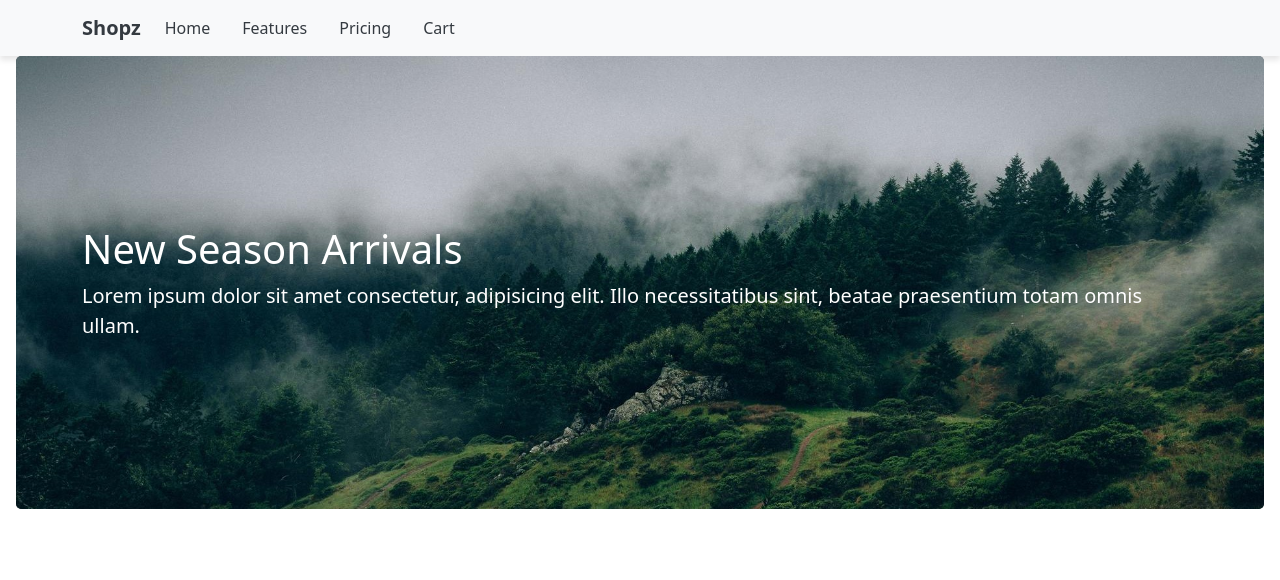
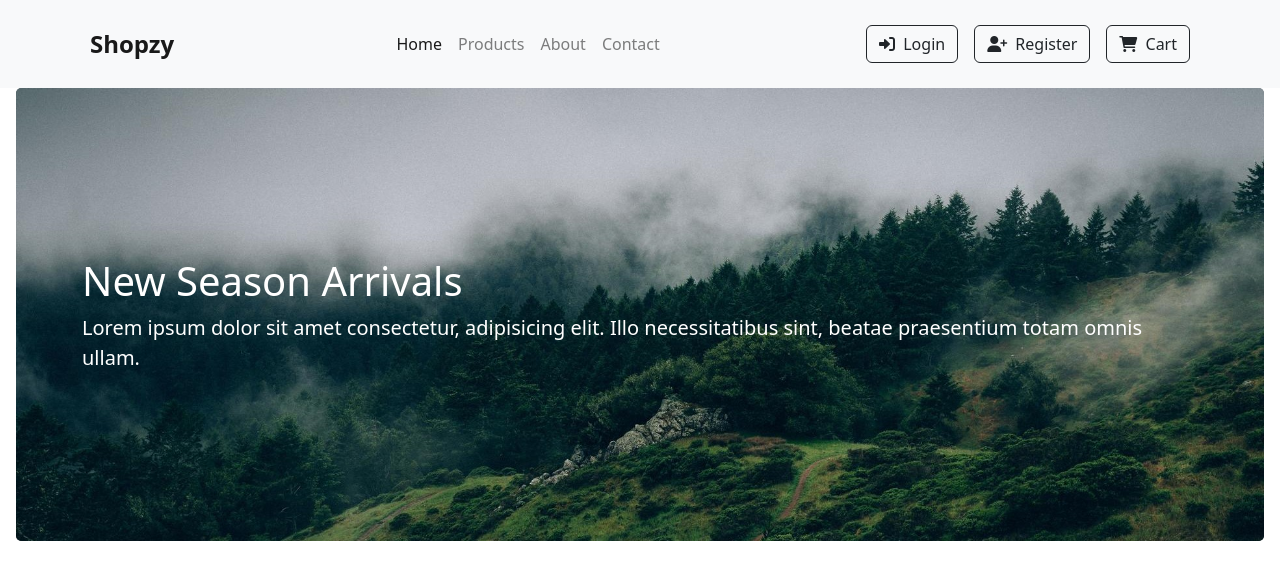
Before and after one commit to kamel404/ecommerce-react, a React (Vite) app: page / in a window 1280 px wide. Shown: the top 580 px of the page. Built offline with nearby package versions, Linux system fonts and the light colour scheme.

Commit message:
Finished the Navbar

```diff
--- a/index.html
+++ b/index.html
@@ -8,6 +8,11 @@
     integrity="sha384-Gn5384xqQ1aoWXA+058RXPxPg6fy4IWvTNh0E263XmFcJlSAwiGgFAW/dAiS6JXm"
     crossorigin="anonymous"
   />
+   <link rel="stylesheet" href="https://cdn.jsdelivr.net/npm/bootstrap@4.0.0/dist/css/bootstrap.min.css"
+    integrity="sha384-Gn5384xqQ1aoWXA+058RXPxPg6fy4IWvTNh0E263XmFcJlSAwiGgFAW/dAiS6JXm" crossorigin="anonymous">
+  <link rel="stylesheet" href="https://cdnjs.cloudflare.com/ajax/libs/font-awesome/6.2.0/css/all.min.css"
+    integrity="sha512-xh6O/CkQoPOWDdYTDqeRdPCVd1SpvCA9XXcUnZS2FmJNp1coAFzvtCN9BmamE+4aHK8yyUHUSCcJHgXloTyT2A=="
+    crossorigin="anonymous" referrerpolicy="no-referrer" />
     <meta name="viewport" content="width=device-width, initial-scale=1.0" />
     <title>Ecommerce Intern</title>
   </head>
--- a/src/App.jsx
+++ b/src/App.jsx
@@ -1,8 +1,8 @@
 import Navbar from './Components/Navbar'
 import React from 'react';
-import '../node_modules/font-awesome/css/font-awesome.min.css';
-import '../node_modules/bootstrap/dist/css/bootstrap.min.css';
 import Home from './Components/Home';
+import 'bootstrap/dist/css/bootstrap.min.css';
+import 'bootstrap/dist/js/bootstrap.bundle.min';
 
 
 function App() {
--- a/src/Components/Navbar.jsx
+++ b/src/Components/Navbar.jsx
@@ -1,26 +1,38 @@
-import Container from 'react-bootstrap/Container';
-import Nav from 'react-bootstrap/Nav';
-import Navbar from 'react-bootstrap/Navbar';
-import '../assets/navbar.css';
+import { NavLink } from 'react-router-dom';
+
 
 function NavBar() {
     return (
-        <>
-            <Navbar bg="light" expand="lg">
-                <Container>
-                    <Navbar.Brand href="/">Shopz</Navbar.Brand>
-                    <Navbar.Toggle aria-controls="basic-navbar-nav" />
-                    <Navbar.Collapse id="basic-navbar-nav">
-                        <Nav className="me-auto">
-                            <Nav.Link href="#home">Home</Nav.Link>
-                            <Nav.Link href="#features">Features</Nav.Link>
-                            <Nav.Link href="#pricing">Pricing</Nav.Link>
-                            <Nav.Link href="#cart">Cart</Nav.Link>
-                        </Nav>
-                    </Navbar.Collapse>
-                </Container>
-            </Navbar>
-        </>
+        <nav className="navbar navbar-expand-lg navbar-light bg-light py-3 sticky-top">
+            <div className="container">
+                <NavLink className="navbar-brand fw-bold fs-4 px-2" to="/">Shopzy</NavLink>
+                <button className="navbar-toggler mx-2" type="button" data-bs-toggle="collapse" data-bs-target="#navbarSupportedContent" aria-controls="navbarSupportedContent" aria-expanded="false" aria-label="Toggle navigation">
+                    <span className="navbar-toggler-icon"></span>
+                </button>
+
+                <div className="collapse navbar-collapse" id="navbarSupportedContent">
+                    <ul className="navbar-nav m-auto my-2 text-center">
+                        <li className="nav-item">
+                            <NavLink className="nav-link" to="/">Home</NavLink>
+                        </li>
+                        <li className="nav-item">
+                            <NavLink className="nav-link" to="/product">Products</NavLink>
+                        </li>
+                        <li className="nav-item">
+                            <NavLink className="nav-link" to="/about">About</NavLink>
+                        </li>
+                        <li className="nav-item">
+                            <NavLink className="nav-link" to="/contact">Contact</NavLink>
+                        </li>
+                    </ul>
+                    <div className="buttons text-center">
+                        <NavLink to="/login" className="btn btn-outline-dark m-2"><i className="fa fa-sign-in-alt mr-1"></i> Login</NavLink>
+                        <NavLink to="/register" className="btn btn-outline-dark m-2"><i className="fa fa-user-plus mr-1"></i> Register</NavLink>
+                        <NavLink to="/cart" className="btn btn-outline-dark m-2"><i className="fa fa-cart-shopping mr-1"></i> Cart</NavLink>
+                    </div>
+                </div>
+            </div>
+        </nav>
     );
 }
 
--- a/src/assets/navbar.css
+++ /dev/null
@@ -1,27 +0,0 @@
-/* Navbar Styles */
-.navbar {
-  background-color: #f8f9fa !important; /* Light background */
-  box-shadow: 0 4px 6px rgba(0, 0, 0, 0.1); /* Subtle shadow */
-}
-
-.navbar-brand {
-  font-size: 1.5rem;
-  font-weight: bold;
-  color: #343a40 !important; /* Darker text color */
-}
-
-.nav-link {
-  font-size: 1.1rem;
-  margin-right: 1rem;
-  color: #343a40 !important; /* Darker text color */
-  transition: color 0.3s ease-in-out;
-}
-
-.nav-link:hover {
-  color: #007bff !important; /* Bootstrap primary color on hover */
-}
-
-.navbar-light .navbar-nav .nav-link.active,
-.navbar-light .navbar-nav .show > .nav-link {
-  color: #007bff !important; /* Bootstrap primary color for active link */
-}
```
